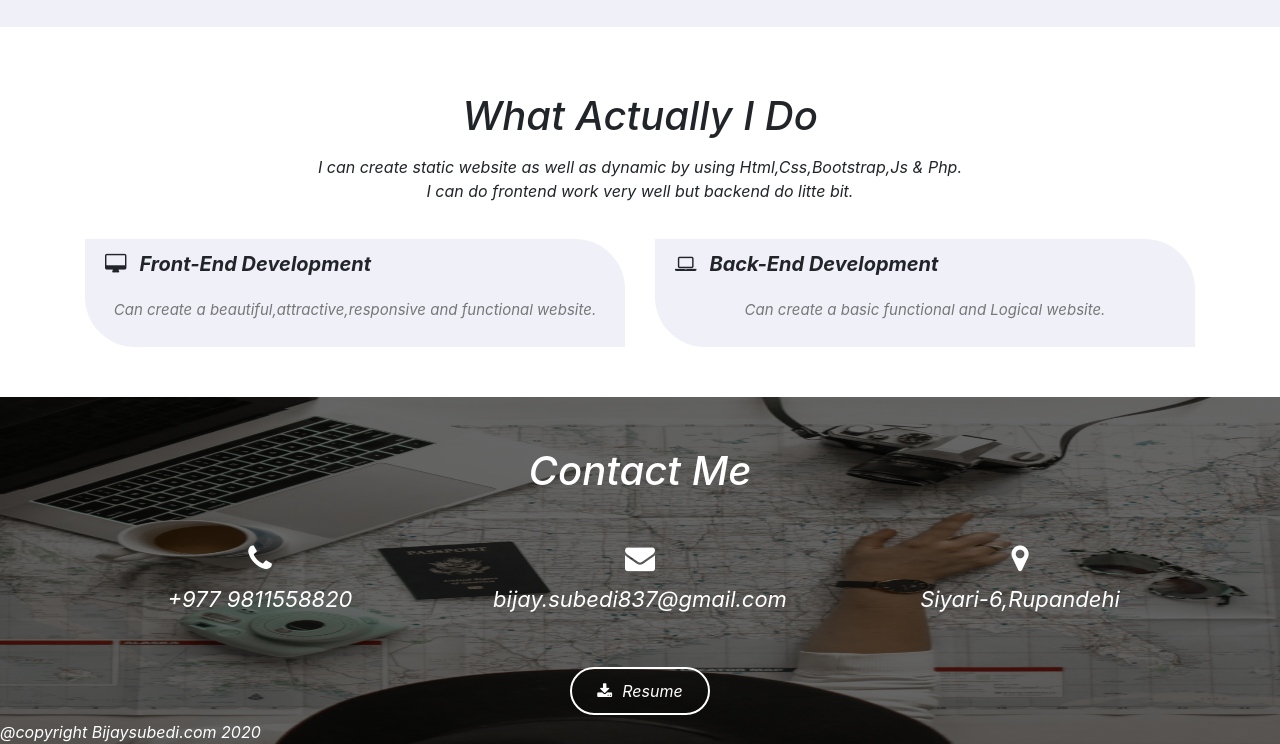
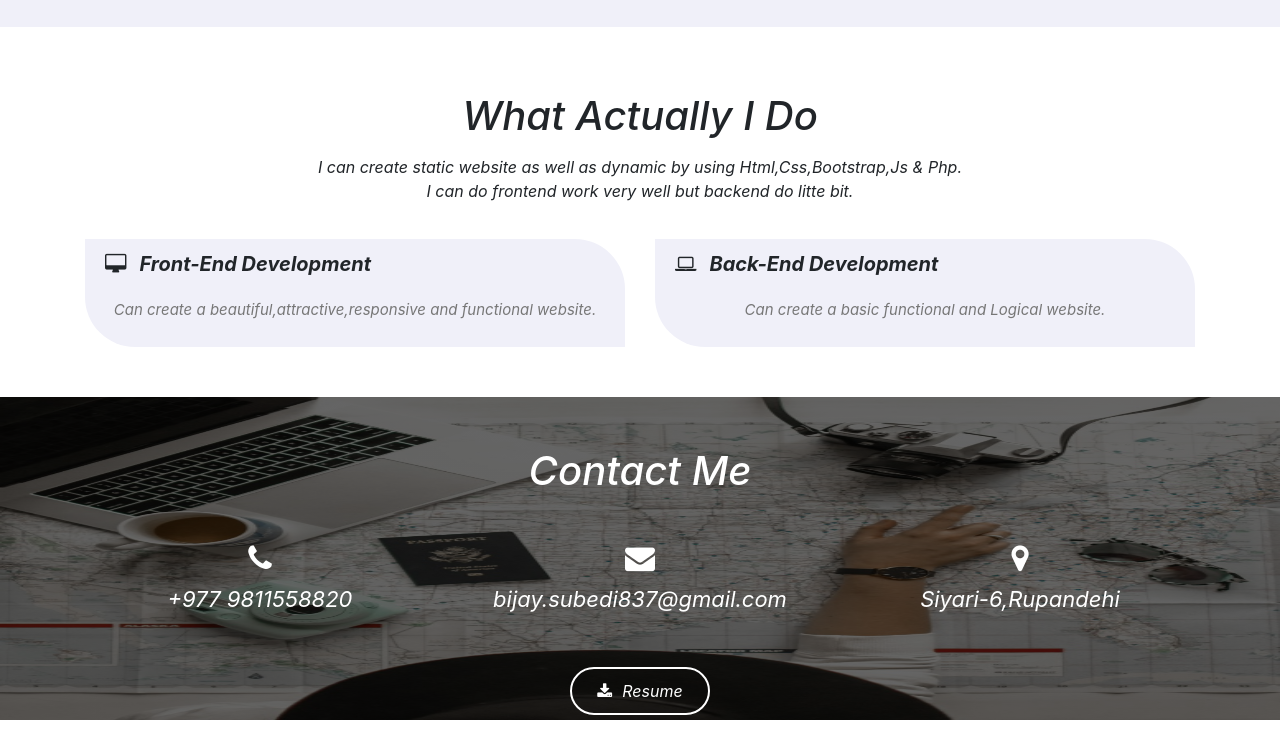
Before and after one commit to subedibj/Bijay, a plain HTML site: page index.html in a window 1280 px wide. Shown: the part 2049-2793 px from the top of the page. After the commit the page ends 2769 px from the top, so only its background shows below. Drawn offline with nearby package versions, Linux system fonts and the light colour scheme.

Commit message:
Update index.html

```diff
--- a/index.html
+++ b/index.html
@@ -217,9 +217,7 @@
             		</div>
             		<a href="resume.docx"><button type="button" class="btn btn-primary"><i class="fa fa-download"></i>Resume</button></a>
             	</div>
-            	<div class="footer">
-                @copyright Bijaysubedi.com 2020
-            	</div>
+		    <div class="foo-div"></div>
             </div>
 
 
```
